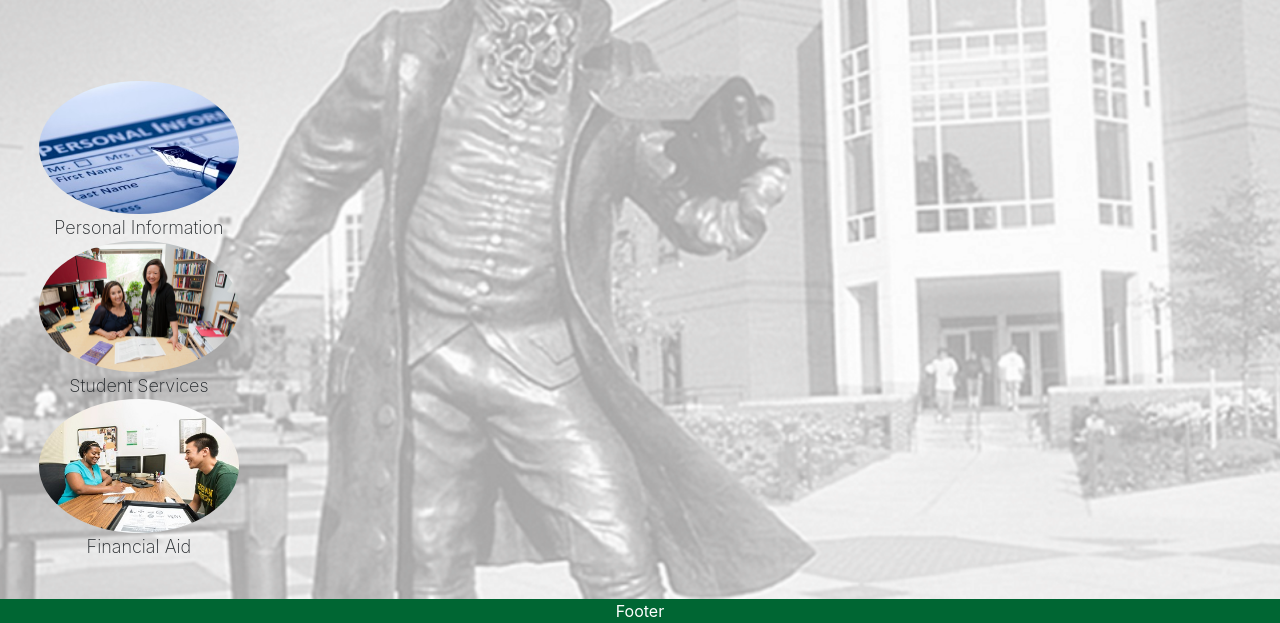
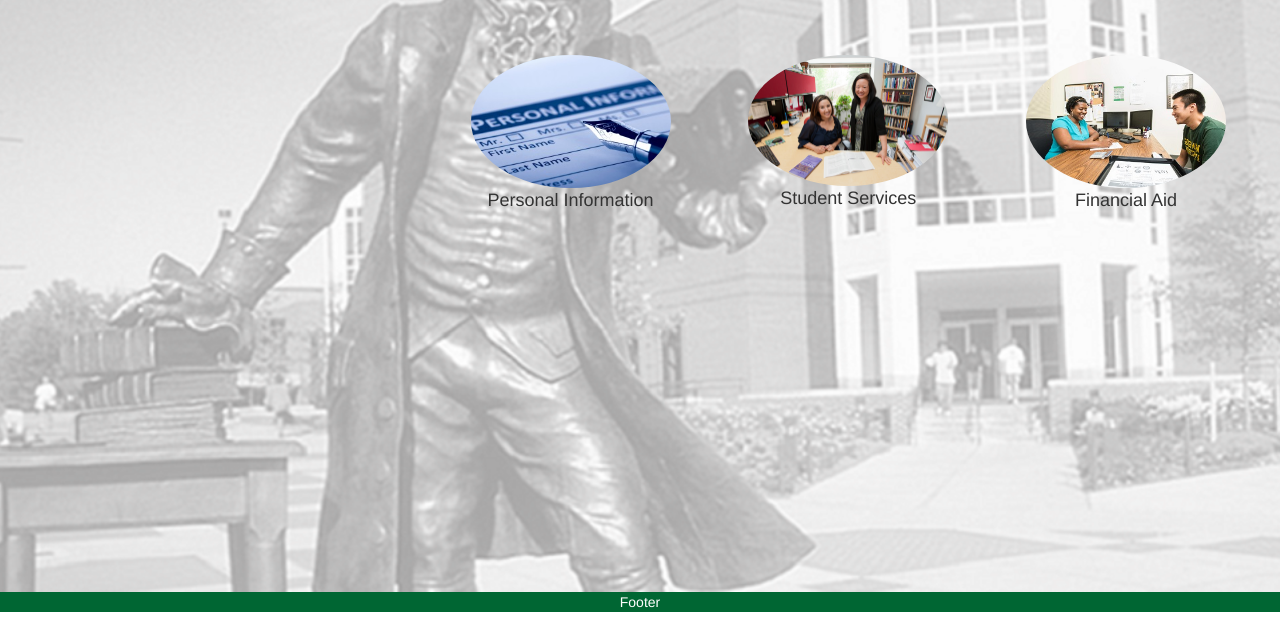
Before and after one commit to NavidG23/SWE632Website, a plain HTML site: page index.html in a window 1280 px wide. Shown: the part 303-926 px from the top of the page. Drawn offline with nearby package versions, Linux system fonts and the light colour scheme.

Commit message:
Reverted homepage bootstrap to 3.3.7

```diff
--- a/index.html
+++ b/index.html
@@ -4,7 +4,7 @@
 <head>
     <meta charset="utf-8" />
     <title></title>
-	<link rel="stylesheet" href="https://maxcdn.bootstrapcdn.com/bootstrap/4.0.0/css/bootstrap.min.css">
+	<link rel="stylesheet" href="https://maxcdn.bootstrapcdn.com/bootstrap/3.3.7/css/bootstrap.min.css">
 	<link rel="stylesheet" href="https://cdnjs.cloudflare.com/ajax/libs/font-awesome/4.7.0/css/font-awesome.min.css">
 	<style>
 
```
